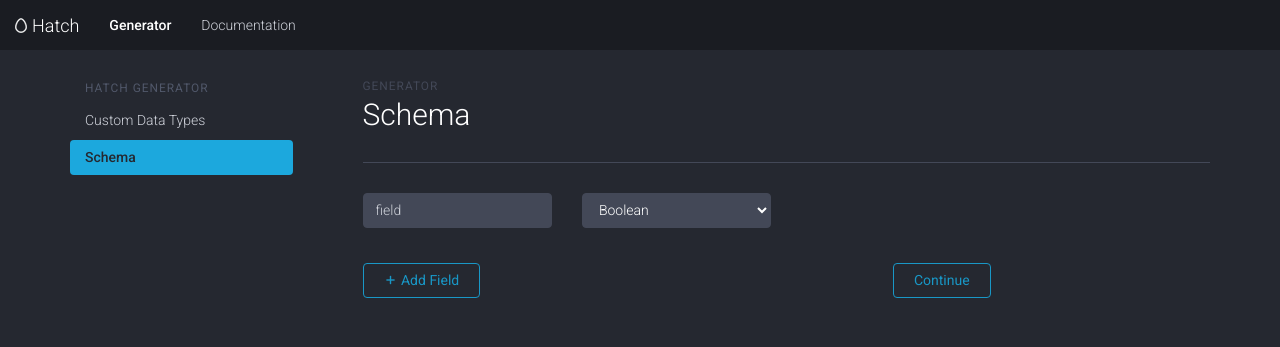
After one commit to codetriage-readme-bot/seedbase, a Flask app: page /generator/schema in a window 1280 px wide. The commit adds this page. Shown: the top 347 px of the page. Run offline with Flask 2, Linux system fonts and the light colour scheme; some libraries are stand-ins or nearby versions.

Commit message:
componentize templates

```diff
--- a/app/static/js/generator.js
+++ b/app/static/js/generator.js
@@ -4,7 +4,7 @@
 
   angular.module('Generator', [])
   .controller('generatorController', ['$scope', '$log', function($scope, $log) {
-    // $log.log("Test");
+    $log.log("Test");
   }]);
 
 }());
--- /dev/null
+++ b/app/templates/generator/data-types.html
@@ -0,0 +1,4 @@
+{% extends "generator/layout.html" %}
+{% block content %}
+
+{% endblock %}
--- a/app/templates/docs.html
+++ b/app/templates/generator/layout.html
@@ -1,13 +1,13 @@
 <!DOCTYPE html>
-<html lang="en">
+<html lang="en" ng-app="Generator">
   <head>
     <meta charset="utf-8">
     <meta http-equiv="X-UA-Compatible" content="IE=edge">
     <meta name="viewport" content="width=device-width, initial-scale=1">
-    <meta name="description" content="API documentation for generating placeholder data">
-    <meta name="keywords" content="generate mock placeholder data api hatch docs">
+    <meta name="description" content="Generate placeholder data with Hatch Data Generator">
+    <meta name="keywords" content="generate mock placeholder data rest api">
 
-    <title>Hatch | Documentation</title>
+    <title>Hatch | Data Generator</title>
     <link rel="apple-touch-icon" sizes="152x152" href="{{ url_for('static', filename='img/favicon/apple-touch-icon.png') }}">
     <link rel="icon" type="image/png" href="{{ url_for('static', filename='img/favicon/favicon-32x32.png') }}">
     <link rel="icon" type="image/png" href="{{ url_for('static', filename='img/favicon/favicon-16x16.png') }}">
@@ -18,12 +18,10 @@
     <meta name="theme-color" content="#ffffff">
     <link href="http://fonts.googleapis.com/css?family=Roboto:300,400,500,700,400italic" rel="stylesheet">
     <link href="{{ url_for('static', filename='css/generator-toolkit.css') }}" rel="stylesheet">
-    <link href="{{ url_for('static', filename='css/docs.css') }}" rel="stylesheet">
     <link href="{{ url_for('static', filename='css/generator.css') }}" rel="stylesheet">
   </head>
 
-  <body class="with-top-navbar">
-
+  <body class="with-top-navbar m-t-md" ng-controller="generatorController">
     <nav class="navbar navbar-inverse navbar-fixed-top">
       <div class="container-fluid">
         <div class="navbar-header">
@@ -34,66 +32,47 @@
             <span class="icon-bar"></span>
           </button>
           <a class="navbar-brand navbar-brand-emphasized" href="/">
-            <span class="navbar-brand-icon"><img style="margin-bottom: 2px;" src="{{ url_for('static', filename='img/logo-navbar.png') }}" /></span>Hatch
+            <span class="navbar-brand-icon"><img style="margin-bottom: 2px;" src="{{ url_for('static', filename='img/logo-navbar.png') }}" /></span>
+            Hatch
           </a>
         </div>
         <div id="navbar" class="navbar-collapse collapse">
           <ul class="nav navbar-nav">
-            <li><a href="/generator">Generator</a></li>
-            <li class="active"><a href="/docs">Documentation</a></li>
+            <li class="active"><a href="/generator/schema">Generator</a></li>
+            <li><a href="/docs">Documentation</a></li>
           </ul>
         </div>
       </div>
     </nav>
 
-    <div class="docs-header" id="content">
-      <div class="container">
-        <h1>Documentation</h1>
-        <p>Unleash the power of data with the Hatch API.</p>
+    <div class="container">
+      <div class="row">
+        <div class="col-sm-3 sidebar">
+          <nav class="sidebar-nav">
+            <div class="collapse nav-toggleable-sm" id="nav-toggleable-sm">
+              <ul class="nav nav-pills nav-stacked">
+                <li class="nav-header">Hatch Generator</li>
+                <li {%- if request.path == "/generator/data-types" %} class="active"{% endif %}>
+                  <a href="/generator/data-types">Custom Data Types</a>
+                </li>
+                <li {%- if request.path == "/generator/schema" %} class="active"{% endif %}>
+                  <a href="/generator/schema">Schema</a>
+                </li>
+              </ul>
+              <hr class="visible-xs m-t">
+            </div>
+          </nav>
+        </div>
+        <div class="col-sm-9">
+          {% block content %}{% endblock %}
+        </div>
       </div>
     </div>
-    <div class="container docs-content">
-
-      <h1 id="contents">Contents</h1>
-
-      <ul id="markdown-toc">
-        <li><a href="#contents" id="markdown-toc-contents">Contents</a></li>
-        <li><a href="#introduction" id="markdown-toc-intro">Introduction</a>
-          <ul>
-            <li><a href="#authentication" id="markdown-toc-authentication">Authentication</a></li>
-            <li><a href="#rate-limits" id="markdown-toc-rate-limits">Rate Limits</a></li>
-            <li><a href="#request-format" id="markdown-toc-request-format">Request Format</a></li>
-            <li><a href="#response-format" id="markdown-toc-response-format">Response Format</a></li>
-          </ul>
-        </li>
-        <li><a href="#generate" id="markdown-toc-generate">Generate</a></li>
-      </ul>
-
-      <h1 id="intro">Introduction</h1>
-
-      <p>Hey there! Welcome to the Hatch documentation. Let’s dive in.</p>
-
-      <h2 id="authentication">Authentication</h2>
-
-      <p>Basic authentication is supported with an email address and an API token.</p>
-
-      <h2 id="rate-limits">Rate Limits</h2>
-
-      <h2 id="request-format">Request Format</h2>
-
-      <h2 id="response-format">Response Format</h2>
-
-      <h1 id="generate">Generate</h1>
-
-      <p><code class="highlighter-rouge">POST https://hatch-data.io/api/generate</code></p>
-
-      <a class="docs-top" style="display: none" href="#">Back to top</a>
-    </div>
-
 
     <script src="{{ url_for('static', filename='js/vendor/jquery.min.js') }}"></script>
-    <script src="{{ url_for('static', filename='js/documentation.js') }}"></script>
+    <script src="{{ url_for('static', filename='js/vendor/angular.min.js') }}"></script>
     <script src="{{ url_for('static', filename='js/toolkit.js') }}"></script>
+    <script src="{{ url_for('static', filename='js/generator.js') }}"></script>
     <script>
       // execute/clear BS loaders for docs
       $(function(){while(window.BS&&window.BS.loader&&window.BS.loader.length){(window.BS.loader.pop())()}})
--- /dev/null
+++ b/app/templates/generator/schema.html
@@ -0,0 +1,45 @@
+{% extends "generator/layout.html" %}
+{% block content %}
+<!-- Dashhead -->
+<div class="row">
+  <div class="col-sm-12">
+    <div class="dashhead">
+      <div class="dashhead-titles">
+        <h6 class="dashhead-subtitle">Generator</h6>
+        <h2 class="dashhead-title">Schema</h2>
+      </div>
+    </div>
+    <hr class="m-t">
+  </div>
+</div>
+<!-- Fields -->
+<div class="row">
+  <div class="col-sm-3">
+    <div class="form-group">
+      <input type="text" class="form-control" placeholder="field" />
+    </div>
+  </div>
+  <div class="col-sm-3">
+    <div class="form-group">
+      <select class="form-control">
+        <option>Boolean</option>
+        <option>City</option>
+        <option>Company Name</option>
+        <option>Email</option>
+        <option>Date</option>
+        <option>None</option>
+        <option>Phone Number</option>
+      </select>
+    </div>
+  </div>
+</div>
+<!-- Buttons -->
+<div class="row">
+  <div class="col-sm-9">
+    <a href="#" class="btn btn-primary-outline p-x m-t m-r">
+      <span class="icon icon-plus"></span> Add Field
+    </a>
+    <a href="#" class="btn btn-primary-outline p-x m-t pull-right">Continue</a>
+  </div>
+</div>
+{% endblock %}
--- a/app/views.py
+++ b/app/views.py
@@ -3,12 +3,16 @@ from app import app
 
 @app.route('/')
 def home():
-    return render_template('home.html')
+    return render_template('home/home.html')
 
-@app.route('/generator')
-def generator():
-    return render_template('generator.html')
+@app.route('/generator/data-types')
+def data_types():
+    return render_template('generator/data-types.html')
+
+@app.route('/generator/schema')
+def schema():
+    return render_template('generator/schema.html')
 
 @app.route('/docs')
 def docs():
-    return render_template('docs.html')
+    return render_template('docs/docs.html')
```
Also changed, not shown: app/templates/docs/docs.html (added, +48 -0 lines), app/templates/docs/layout.html (renamed from app/templates/generator.html, +12 -56 lines), app/templates/home/home.html (renamed from app/templates/home.html, +6 -5 lines), app/templates/home/layout.html (renamed from app/templates/layout.html).
